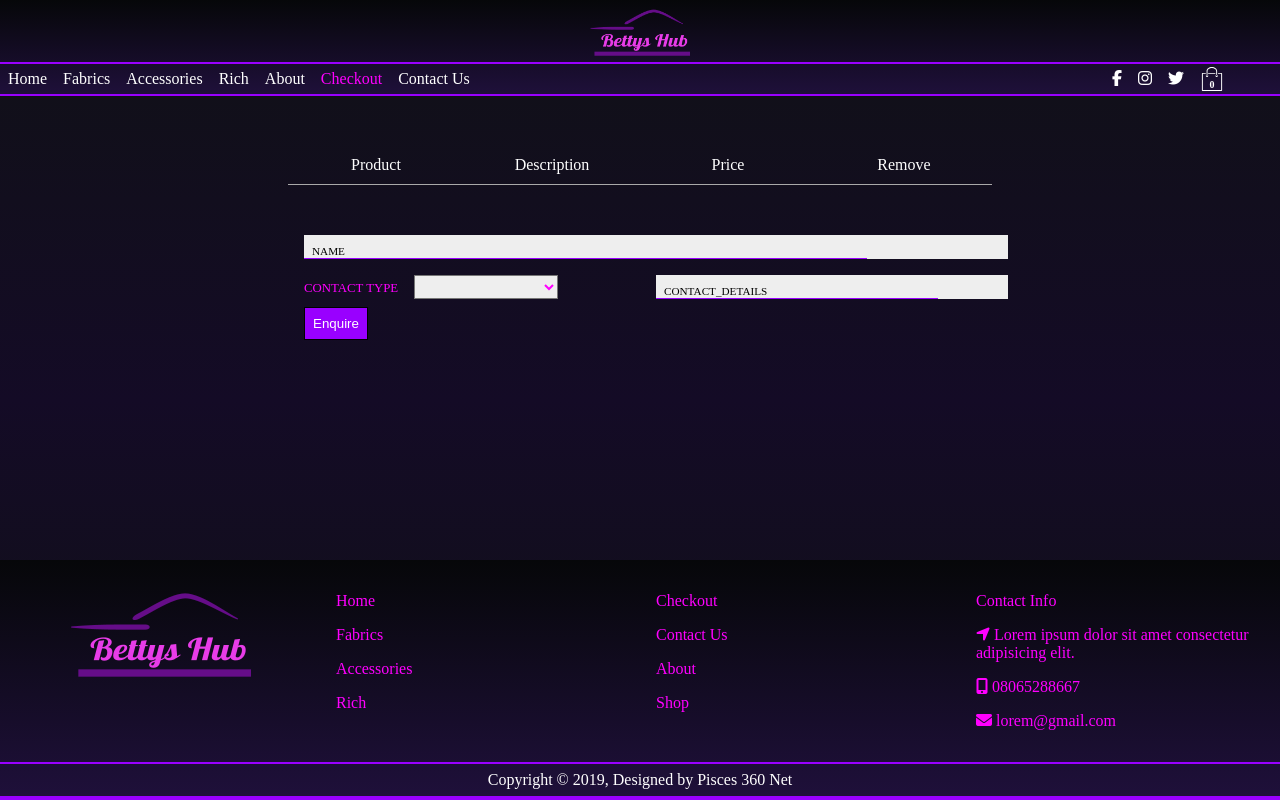
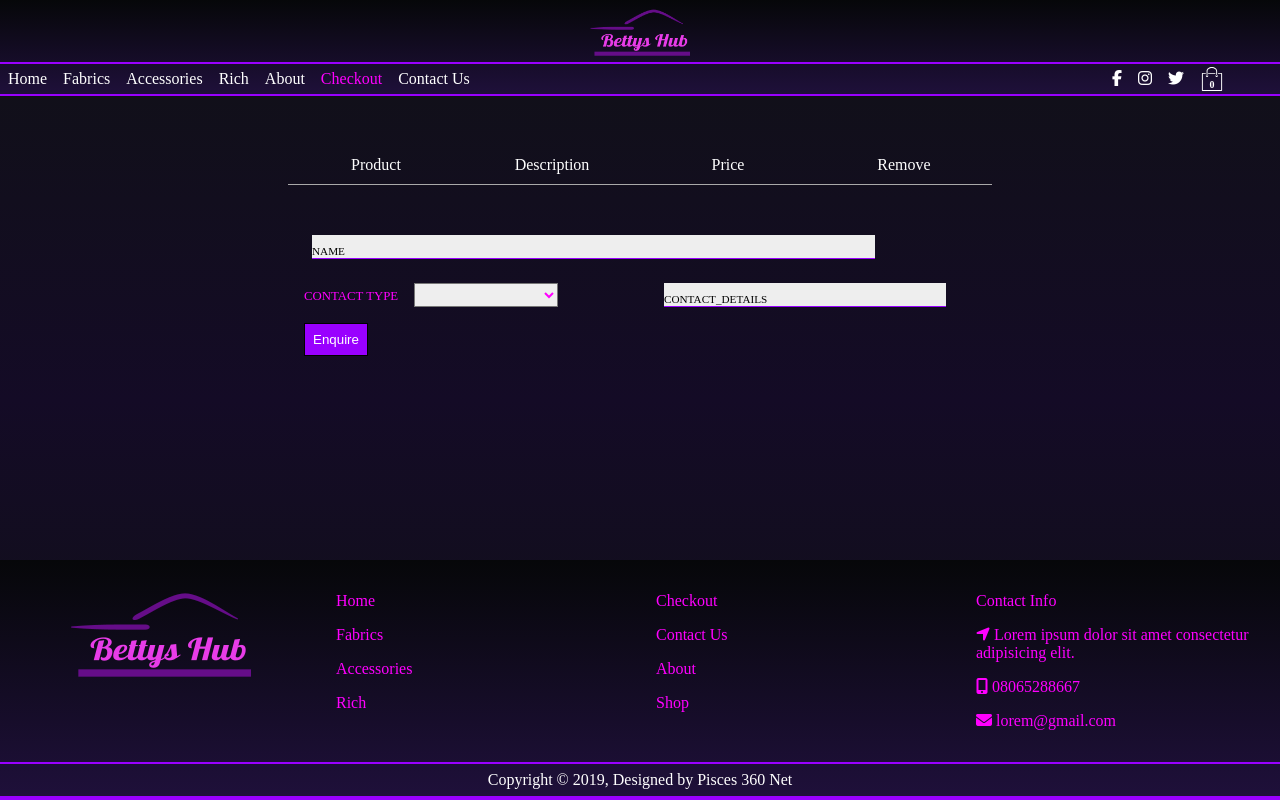
Before and after one commit to obrienu/bettys-hub-frontend, a React (Create React App) app: page /#/checkout in a window 1280 px wide. Built offline with nearby package versions, Linux system fonts and the light colour scheme.

Commit message:
Install draft-js

```diff
--- a/package.json
+++ b/package.json
@@ -8,6 +8,7 @@
     "@testing-library/react": "^9.3.2",
     "@testing-library/user-event": "^7.1.2",
     "axios": "^0.19.1",
+    "draft-js": "^0.11.4",
     "gh-pages": "^2.2.0",
     "google-map-react": "^1.1.5",
     "node-sass": "^4.13.0",
--- a/src/components/CustomInput/custom.input.style.scss
+++ b/src/components/CustomInput/custom.input.style.scss
@@ -1,21 +1,19 @@
 @import "../../assets/styles/config";
 
 .CustomInput {
-  width: 100%;
-  background-color: $primary_background;
+  width: 80%;
   position: relative;
-  margin-top: 1rem;
-  margin-left: 1rem;
+  margin: 1rem 1.5rem 0;
+  height: 2rem;
 
   .CustomInputInput {
+    width: 100%;
     color: $primary_text_color;
     background: $primary_background;
     border: none;
     display: block;
     border-bottom: solid 1px $primary_purple;
     height: 1.5rem;
-    padding-left: 0.5rem;
-    width: 80%;
 
     &:focus {
       outline: none;
@@ -23,31 +21,31 @@
 
     &:focus {
       label.CustomInputLabel {
-        top: -11px;
+        top: -1rem;
         font-size: 0.6rem;
         color: $secondary_purple;
         @include mediaMd {
-          top: 0;
+          top: -1rem;
         }
       }
     }
   }
 
   label.CustomInputLabel {
+    width: 100%;
     font-size: 0.7rem;
     font-weight: normal;
     position: absolute;
     pointer-events: none;
-    left: 0.5rem;
+
     top: 10px;
     transition: 300ms ease all;
 
     &.Shrink {
-      top: -11px;
+      top: -1rem;
       font-size: 0.6rem;
       color: $secondary_purple;
       @include mediaMd {
-        top: 0;
       }
     }
   }
--- a/src/components/loader/loader.style.scss
+++ b/src/components/loader/loader.style.scss
@@ -1,3 +1,4 @@
+@import "../../assets/styles/config";
 .LoaderContainer {
   height: 5rem;
   width: 100%;
@@ -10,10 +11,10 @@
 .Loader {
   height: 40px;
   width: 40px;
-  border: 3px grey solid;
-  border-top-color: rgb(48, 46, 46);
+  border: 3px $primary_background solid;
+  border-top-color: $secondary_purple;
   border-radius: 100%;
-  animation: spinner 500ms linear infinite;
+  animation: spinner 1000ms linear infinite;
 }
 
 @keyframes spinner {
```
Also changed, not shown: 1 other file (tests, documents, lock files or other folders).
